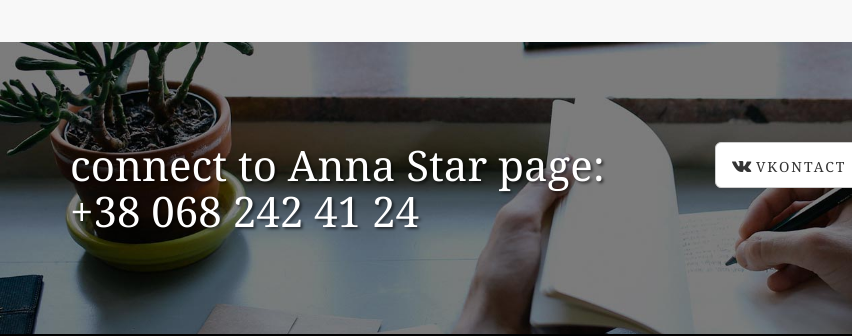
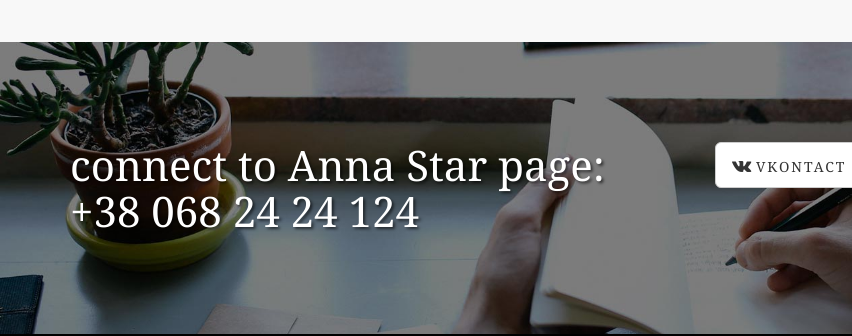
Before and after one commit to AnnaStarr/AnnaStarr.github.io, a plain HTML site: page index.html in a window 1280 px wide. Shown: the part 2700-3036 px from the top of the page, 0-852 px from the left. Drawn offline with Linux system fonts and the light colour scheme.

Commit message:
Update index.html

```diff
--- a/index.html
+++ b/index.html
@@ -168,7 +168,7 @@
 
             <div class="row">
                 <div class="col-lg-6">
-                    <h2>connect to Anna Star page:<br>+38 068 242 41 24</h2>
+                    <h2>connect to Anna Star page:<br>+38 068 24 24 124</h2>
                 </div>
                 <div class="col-lg-6">
                     <ul class="list-inline banner-social-buttons">
```
